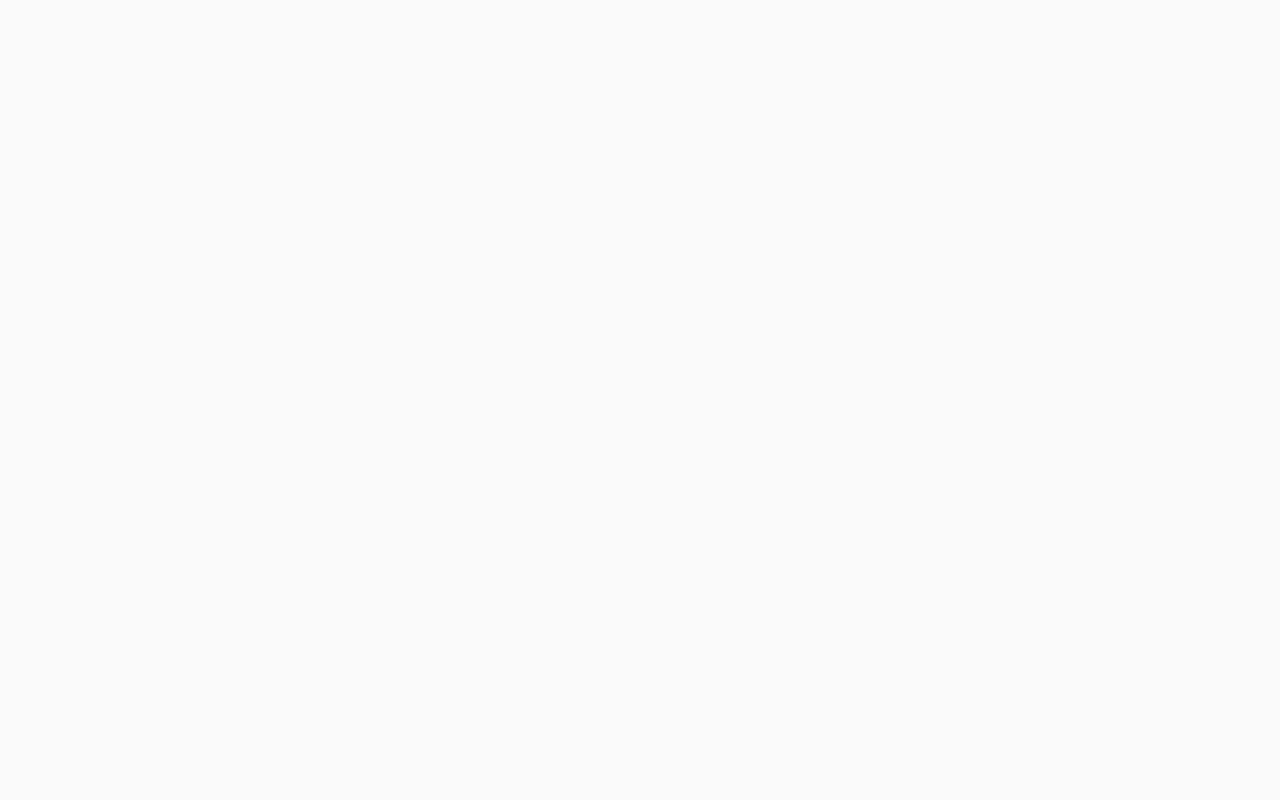
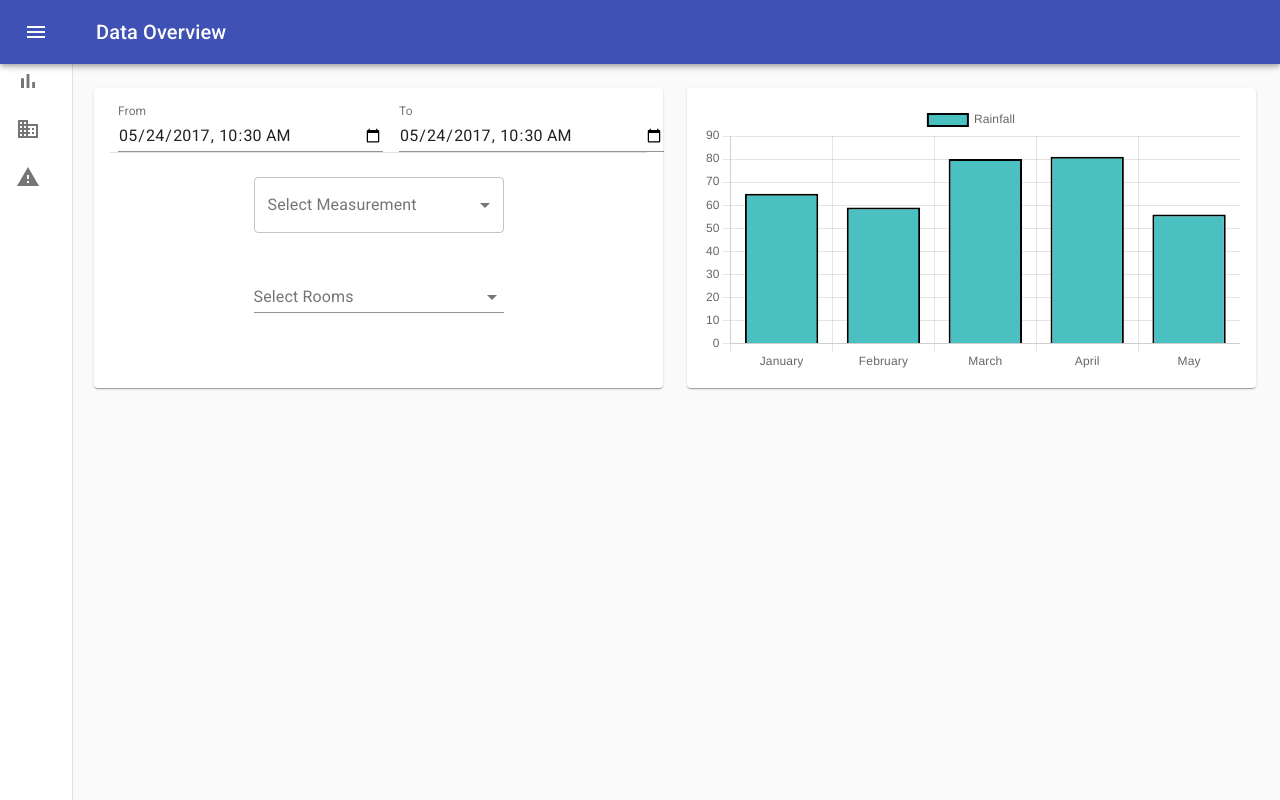
Before and after one commit to amg28/sensor-monitoring-app, a React (Create React App) app: page / in a window 1280 px wide. Built offline with nearby package versions, Linux system fonts and the light colour scheme.

Commit message:
Changed routing back

```diff
--- a/src/components/UI/organisms/Routing.js
+++ b/src/components/UI/organisms/Routing.js
@@ -10,13 +10,13 @@ function Routing() {
           {/* A <Switch> looks through its children <Route>s and
               renders the first one that matches the current URL. */}
           <Switch>
-            <Route path="sensor-monitoring-app/warnings">
+            <Route path="/warnings">
               <Warnings />
             </Route>
-            <Route path="sensor-monitoring-app/plan">
+            <Route path="/plan">
               <BuildingPlan />
             </Route>
-            <Route path="sensor-monitoring-app/">
+            <Route path="/">
               <DataOverview />
             </Route>
           </Switch>
```
